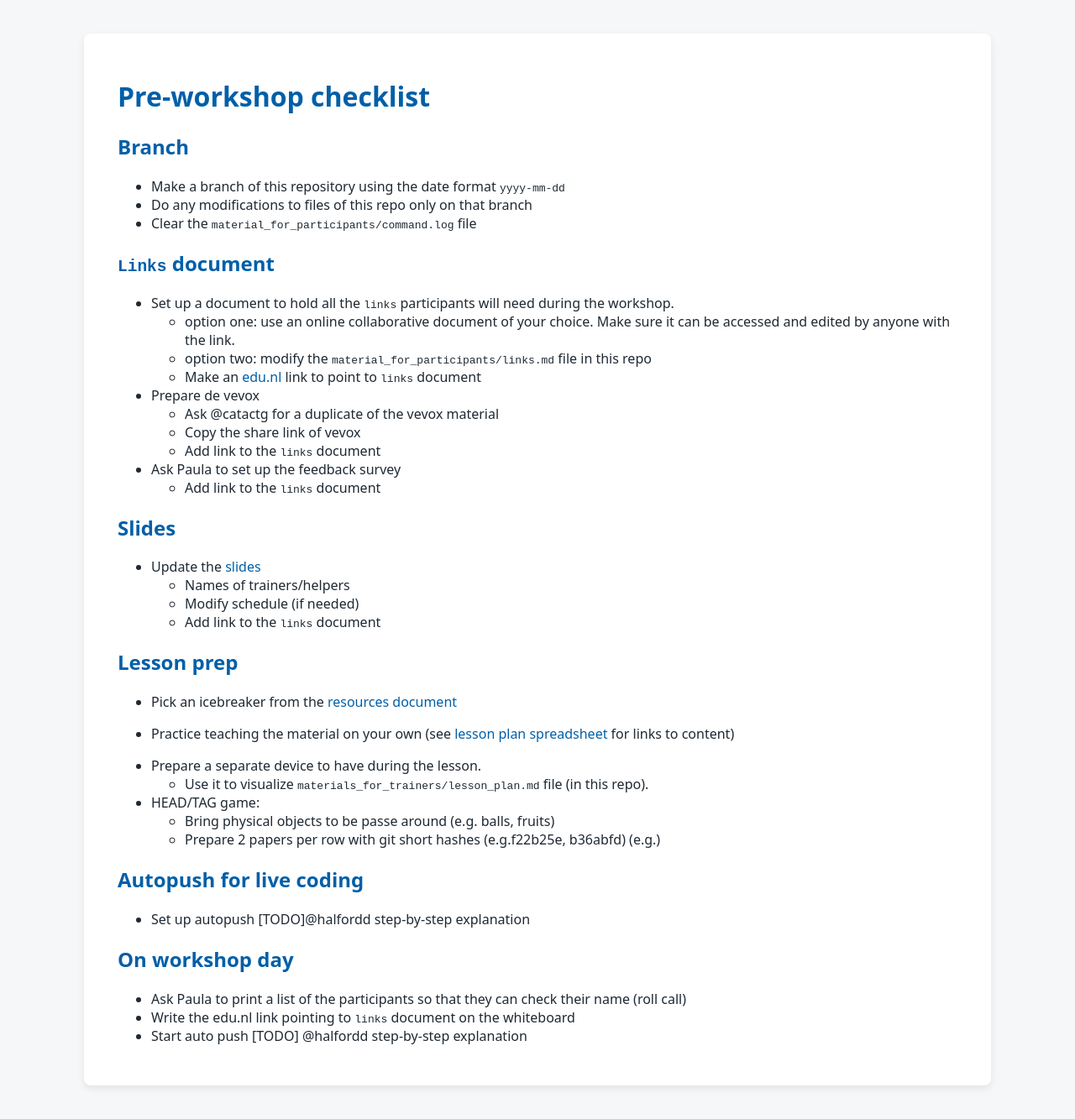
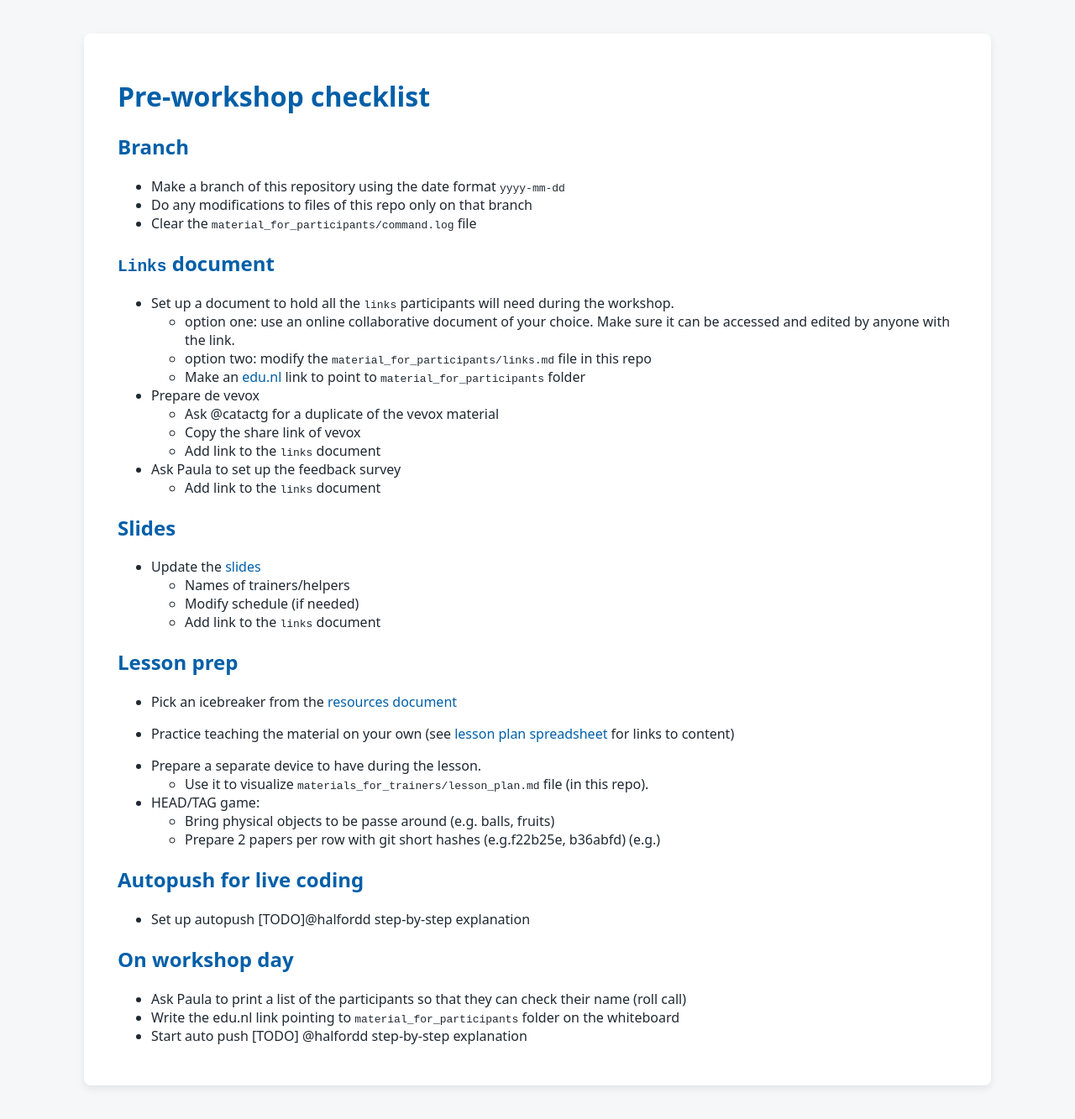
Before and after one commit to tu-delft-library/introduction_to_version_control_with_git, a Jekyll site: the page built from materials_for_trainers/pre_workshop_checklist.md, in a window 1280 px wide. Shown: the whole page at 84% size. Built offline with Jekyll 4.4.1, drawn with Linux system fonts in a browser that asks for light colours; our own code applies the rules of GitHub Pages for plain Markdown files.

Commit message:
note to point edu link to `material_for_participants`

```diff
--- a/materials_for_trainers/pre_workshop_checklist.md
+++ b/materials_for_trainers/pre_workshop_checklist.md
@@ -10,7 +10,7 @@
 - Set up a document to hold all the `links` participants will need during the workshop.
     - option one: use an online collaborative document of your choice. Make sure it can be accessed and edited by anyone with the link.
     - option two: modify the `material_for_participants/links.md` file in this repo
-    - Make an [edu.nl](https://edu.nl/) link to point to `links` document
+    - Make an [edu.nl](https://edu.nl/) link to point to `material_for_participants` folder
 - Prepare de vevox
     - Ask @catactg for a duplicate of the vevox material
     - Copy the share link of vevox
@@ -44,5 +44,5 @@
 ## On workshop day
 
 - Ask Paula to print a list of the participants so that they can check their name (roll call)
-- Write the edu.nl link pointing to `links` document on the whiteboard
+- Write the edu.nl link pointing to `material_for_participants` folder on the whiteboard
 - Start auto push [TODO] @halfordd step-by-step explanation
```
